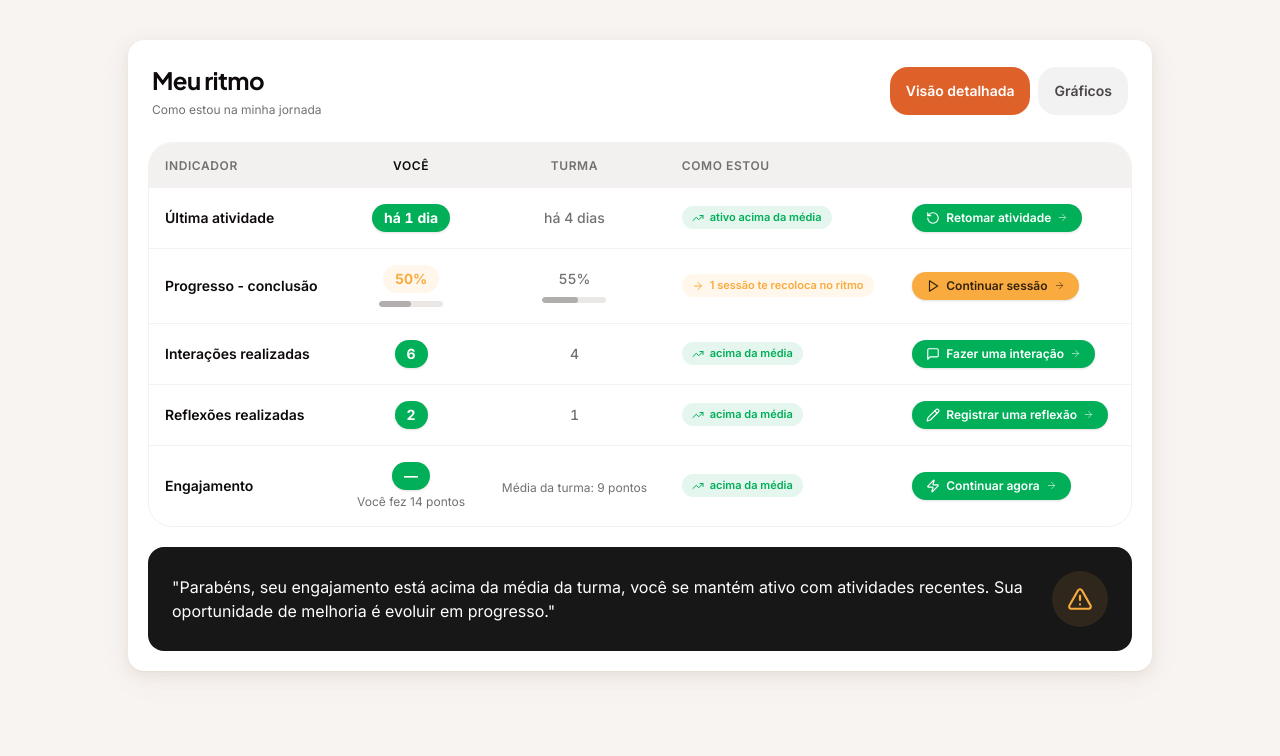
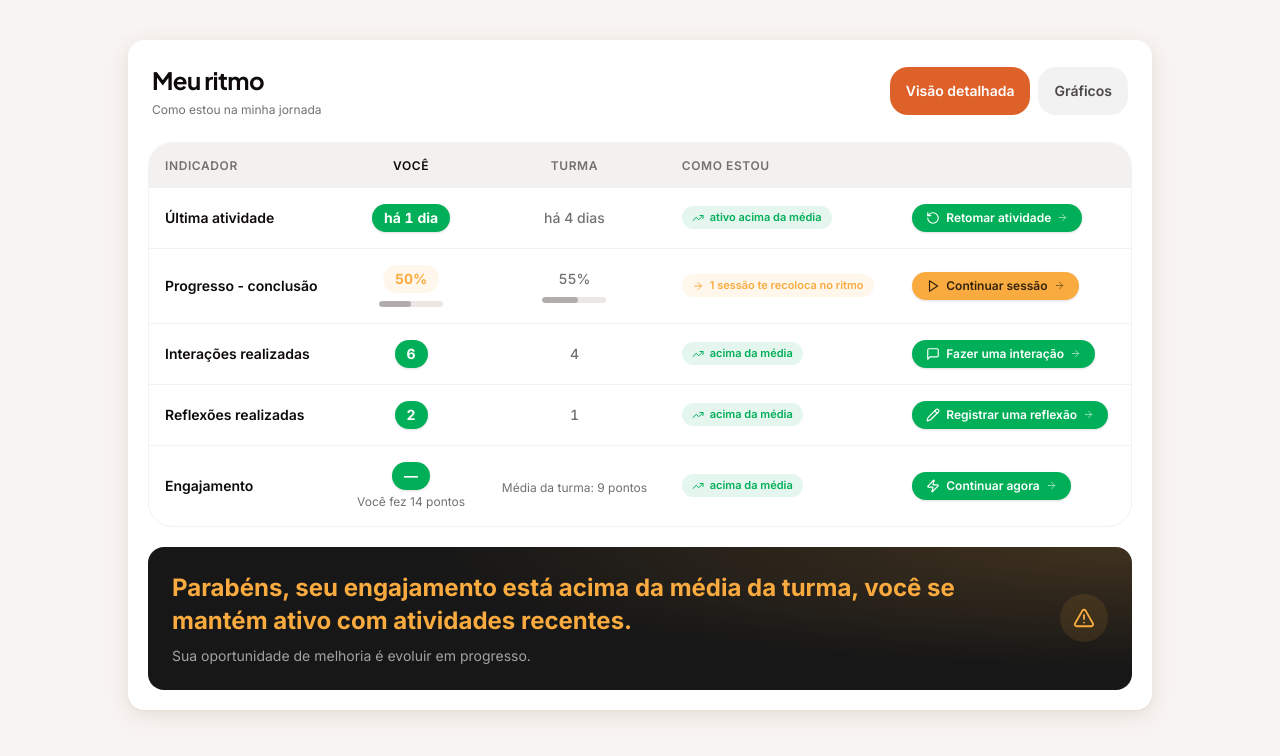
Before and after one commit to eximIA-Ventures/eximia-academy-v2, a Next.js app in the folder apps/web/: page /dev/preview-desempenho in a window 1280 px wide. Shown: the top 756 px of the page. Built offline with nearby package versions, Linux system fonts and the light colour scheme; no server answers.

Commit message:
feat(analytics): Meu ritmo Round 20 -- cartão da frase-resumo redesenhado: manchete pessoal + glow por tom, sem aspas (SH-1.5)

```diff
--- a/apps/web/src/components/analytics/student-home-card.tsx
+++ b/apps/web/src/components/analytics/student-home-card.tsx
@@ -163,63 +163,111 @@ export function StudentHomeCard({
 }
 
 // ---------------------------------------------------------------------------
-// RitmoSummaryPanel — SH-1.5 R2, illustration added in ROUND 18, simplified back
-// to an icon in ROUND 19 (Hugo 2026-07-18).
+// RitmoSummaryPanel — SH-1.5 R2, illustration added in ROUND 18, simplified to an
+// icon in ROUND 19, redesigned as a personal headline card in ROUND 20 (Hugo
+// 2026-07-18).
 //
 // R2 shipped this as a dark panel with the deterministic summary + a "Continuar agora"
-// CTA in the corner. Hugo found it "esquisito" and asked to (a) REMOVE the CTA (it
-// duplicated the per-row CTA every table row already has since R4/R6) and (b) add a
-// REACTIVE visual that changes with the student's performance. Round 18 answered (b)
-// with 5 Noodle continuous-line SVG illustrations in a white legibility badge.
+// CTA in the corner. Round 18 removed the CTA and added 5 Noodle illustrations. Round
+// 19 swapped the illustrations for one reactive Lucide icon.
 //
-// ROUND 19 — "cancela a ideia das illustrations, coloca só um ícone": Hugo reverted the
-// custom-illustration approach (the 5 Noodle SVGs + white badge), not the underlying
-// idea of a reactive visual — the summary panel still needs to show the student's
-// OVERALL tone at a glance. The simplification: ONE Lucide icon per tone instead of a
-// custom SVG, reusing the SAME icon vocabulary the table already speaks (the "Como
-// estou" chip, `LEITURA_CHIP` below in comparison-insights-table.tsx, already uses
-// `TrendingUp` for win and `Minus` for tie — reused verbatim here, not reinvented). The
-// chip collapses both behind severities into one `ArrowRight` (differentiated only by
-// colour), but this panel is the ONE place summarising the student's OVERALL standing,
-// so the two behind severities get their own glyphs for a clearer signal at a glance:
-// `AlertTriangle` (behind-mild, a gentle nudge) and `AlertCircle` (behind-severe, more
-// urgent) — both already used dozens of times elsewhere in the app (grepped before
-// picking, same "reuse, don't invent" discipline as Round 10's `ACTION_ICON`), not new
-// glyphs invented for this panel. `Compass` covers `none` (still finding the way,
-// coherent with the "minha jornada" subtitle from Round 18). Tone STILL comes from
-// `summaryToneOf` (severity-first + #1 override, see ritmo-summary.ts) — unchanged,
-// only WHAT renders per tone changed, from illustration to icon.
+// ROUND 20 — "ainda não tá legal esse visual... tem que ser algo que o cara olhe e
+// pense 'caralho, captei vossa mensagem'", narrowed to "to falando só da frase, acho
+// que podemos mudar o visual do card da frase" (the ASK is about the card's
+// PRESENTATION, not the table or the Round 19 icon). Offered 3 directions — (a) a
+// tone-tinted glow/gradient instead of flat black, (b) drop the quote-mark/testimonial
+// format for a personal 1st-person headline with the key line in bold/colour, (c) more
+// physical presence (shadow/border/glow) — Hugo: "me surpreende, só não exagera".
 //
-// No white badge needed this round: unlike the Noodle line-art (black on transparent,
-// invisible on the dark panel), a Lucide glyph is a single-colour vector controlled
-// directly via `text-*`, so the icon sits in a small tone-tinted circle (the SAME
-// tinted-family classes `LEITURA_CHIP` already uses, e.g. `bg-semantic-success/10
-// text-semantic-success` for win) — legible on the dark panel with no extra backdrop.
+// DECISION — ONE idea, applied consistently, not three separate effects stacked:
+// the reactive TONE becomes the card's whole colour language. Two concrete moves
+// carry that idea (not three independent tricks):
+//   1. The quote format is GONE. `buildRitmoSummary`'s two-sentence contract (opening
+//      + clauses, then the opportunity clause — see the function's own
+//      `${firstSentence} ${opportunity}` return) is split for PRESENTATION ONLY
+//      (`splitHeadline`, below — a plain string split on the sentence boundary the
+//      function already produces; it does NOT touch `buildRitmoSummary`'s logic, only
+//      how the existing string is laid out on screen). The first sentence renders as a
+//      bold, larger HEADLINE in the tone's own colour (the "you got it" read: the
+//      claim that matters is the first thing the eye hits, in the colour that already
+//      means something everywhere else in this table); the closing "oportunidade"
+//      sentence renders small and muted underneath, in a supporting role instead of
+//      competing for attention.
+//   2. A soft radial glow, tinted by the SAME tone, replaces the flat `bg-neutral-900`
+//      backdrop — direction (a). ONE glow in one corner, low opacity (16-18%), no
+//      second light source, no border, no extra ring: option (c) (border + stronger
+//      shadow) was DELIBERATELY DROPPED to avoid stacking a third device on top of the
+//      other two — the brief was "one or two strong moves", not every good idea at
+//      once.
+// The Round 19 icon STAYS (Hugo's call: "pode continuar existindo... ou sair, sua
+// decisão") but shrinks slightly (h-14→h-12, 26px→22px glyph) so it reads as a quiet
+// accent next to the now-louder coloured headline, not a second competing focal point.
+//
+// WHY oklch-with-alpha inline, not a Tailwind opacity class: the glow needs a colour
+// fraction that may not already exist as a literal string elsewhere in the app (the
+// EXACT failure mode documented in Round 16 — Tailwind v4 only generates CSS for an
+// opacity fraction it finds scanned in source; an unscanned `/NN` silently renders
+// transparent). Hardcoding the full `oklch(L C H / alpha%)` string as an inline
+// `backgroundImage` sidesteps the scanner entirely — same "CSS-STALE IMMUNITY" inline
+// pattern this file already uses for `SEG_ACTIVE_BG` above, applied to a gradient
+// instead of a solid fill. Tie and behind-mild share the SAME warning token at
+// different alpha (16% vs 18%), the same "one token, two opacities" device Round 14/15
+// used to distinguish the two ambers without inventing a second yellow.
 // ---------------------------------------------------------------------------
 
-/** The reactive icon per overall tone (ROUND 19). One Lucide glyph per `Leitura["tone"]`. */
-const RITMO_ICON: Record<SummaryTone, { Icon: LucideIcon; className: string; alt: string }> = {
+/** Splits `buildRitmoSummary`'s output into headline + support line (ROUND 20,
+ * PRESENTATION ONLY). Relies on the function's own contract — exactly one period ends
+ * the first sentence, then a space, then the closing "oportunidade" sentence — so this
+ * never touches or re-derives what `buildRitmoSummary` decides to say, only how the
+ * fixed two-sentence shape is laid out visually. */
+function splitHeadline(summary: string): { headline: string; support: string } {
+  const match = summary.match(/^(.*?\.)\s+(.*)$/s)
+  if (!match) return { headline: summary, support: "" }
+  return { headline: match[1], support: match[2] }
+}
+
+/** The reactive style per overall tone (ROUND 20). One glow + one headline colour +
+ * one icon, all derived from the SAME tone — a single colour idea applied three times,
+ * not three separate effects. `Icon`/icon `className` are UNCHANGED from Round 19. */
+const RITMO_TONE_STYLE: Record<
+  SummaryTone,
+  { Icon: LucideIcon; iconClassName: string; headlineClassName: string; glow: string; alt: string }
+> = {
   win: {
     Icon: TrendingUp,
-    className: "bg-semantic-success/10 text-semantic-success",
+    iconClassName: "bg-semantic-success/10 text-semantic-success",
+    headlineClassName: "text-semantic-success",
+    glow: "radial-gradient(120% 140% at 100% 0%, oklch(0.65 0.19 155 / 18%) 0%, transparent 60%)",
     alt: "Você está à frente da turma",
   },
   tie: {
     Icon: Minus,
-    className: "bg-semantic-warning/15 text-semantic-warning",
+    iconClassName: "bg-semantic-warning/15 text-semantic-warning",
+    headlineClassName: "text-semantic-warning",
+    glow: "radial-gradient(120% 140% at 100% 0%, oklch(0.8 0.15 70 / 16%) 0%, transparent 60%)",
     alt: "Você está no ritmo da turma",
   },
   "behind-mild": {
     Icon: AlertTriangle,
-    className: "bg-semantic-warning/10 text-semantic-warning",
+    iconClassName: "bg-semantic-warning/10 text-semantic-warning",
+    headlineClassName: "text-semantic-warning",
+    glow: "radial-gradient(120% 140% at 100% 0%, oklch(0.8 0.15 70 / 18%) 0%, transparent 60%)",
     alt: "Um lembrete gentil para retomar",
   },
   "behind-severe": {
     Icon: AlertCircle,
-    className: "bg-semantic-error/10 text-semantic-error",
+    iconClassName: "bg-semantic-error/10 text-semantic-error",
+    headlineClassName: "text-semantic-error",
+    glow: "radial-gradient(120% 140% at 100% 0%, oklch(0.6 0.22 25 / 18%) 0%, transparent 60%)",
     alt: "Hora de retomar o ritmo",
   },
-  none: { Icon: Compass, className: "bg-white/10 text-white/70", alt: "Começando a sua jornada" },
+  none: {
+    Icon: Compass,
+    iconClassName: "bg-white/10 text-white/70",
+    headlineClassName: "text-white",
+    glow: "radial-gradient(120% 140% at 100% 0%, oklch(1 0 0 / 6%) 0%, transparent 60%)",
+    alt: "Começando a sua jornada",
+  },
 }
 
 function RitmoSummaryPanel({
@@ -229,20 +277,31 @@ function RitmoSummaryPanel({
   summary: string
   tone: SummaryTone
 }) {
-  const { Icon, className, alt } = RITMO_ICON[tone]
+  const { Icon, iconClassName, headlineClassName, glow, alt } = RITMO_TONE_STYLE[tone]
+  const { headline, support } = splitHeadline(summary)
   return (
-    <div className="mt-5 flex flex-col gap-5 rounded-2xl bg-neutral-900 px-5 py-5 dark:bg-black/40 dark:ring-1 dark:ring-white/10 sm:flex-row sm:items-center sm:gap-6 sm:px-6 sm:py-6">
-      <p data-testid="ritmo-summary" className="flex-1 text-base leading-relaxed text-white">
-        {`"${summary}"`}
-      </p>
-      {/* ROUND 19 — one tone-reactive icon, docked where the CTA/illustration used to be. */}
+    <div
+      className="relative mt-5 flex flex-col gap-5 overflow-hidden rounded-2xl bg-neutral-900 px-5 py-5 dark:bg-black/40 dark:ring-1 dark:ring-white/10 sm:flex-row sm:items-center sm:gap-6 sm:px-6 sm:py-6"
+      style={{ backgroundImage: glow }}
+    >
+      {/* ROUND 20 — no more quote marks: a bold, tone-coloured HEADLINE (the claim
+          that matters, first thing the eye hits) + a small muted support line
+          (the opportunity clause), instead of one flat quoted paragraph. */}
+      <div data-testid="ritmo-summary" className="flex-1">
+        <p className={`text-lg font-bold leading-snug sm:text-xl ${headlineClassName}`}>
+          {headline}
+        </p>
+        <p className="mt-2 text-sm leading-relaxed text-white/60">{support}</p>
+      </div>
+      {/* ROUND 19 — the tone-reactive icon stays, shrunk slightly (Round 20) so it
+          reads as a quiet accent beside the now-coloured headline. */}
       <div
         data-testid="ritmo-icon"
         data-tone={tone}
         aria-label={alt}
-        className={`flex h-14 w-14 shrink-0 items-center justify-center self-end rounded-full sm:self-center ${className}`}
+        className={`flex h-12 w-12 shrink-0 items-center justify-center self-end rounded-full sm:self-center ${iconClassName}`}
       >
-        <Icon size={26} aria-hidden="true" />
+        <Icon size={22} aria-hidden="true" />
       </div>
     </div>
   )
```
Also changed, not shown: 2 other files (tests, documents, lock files or other folders).
